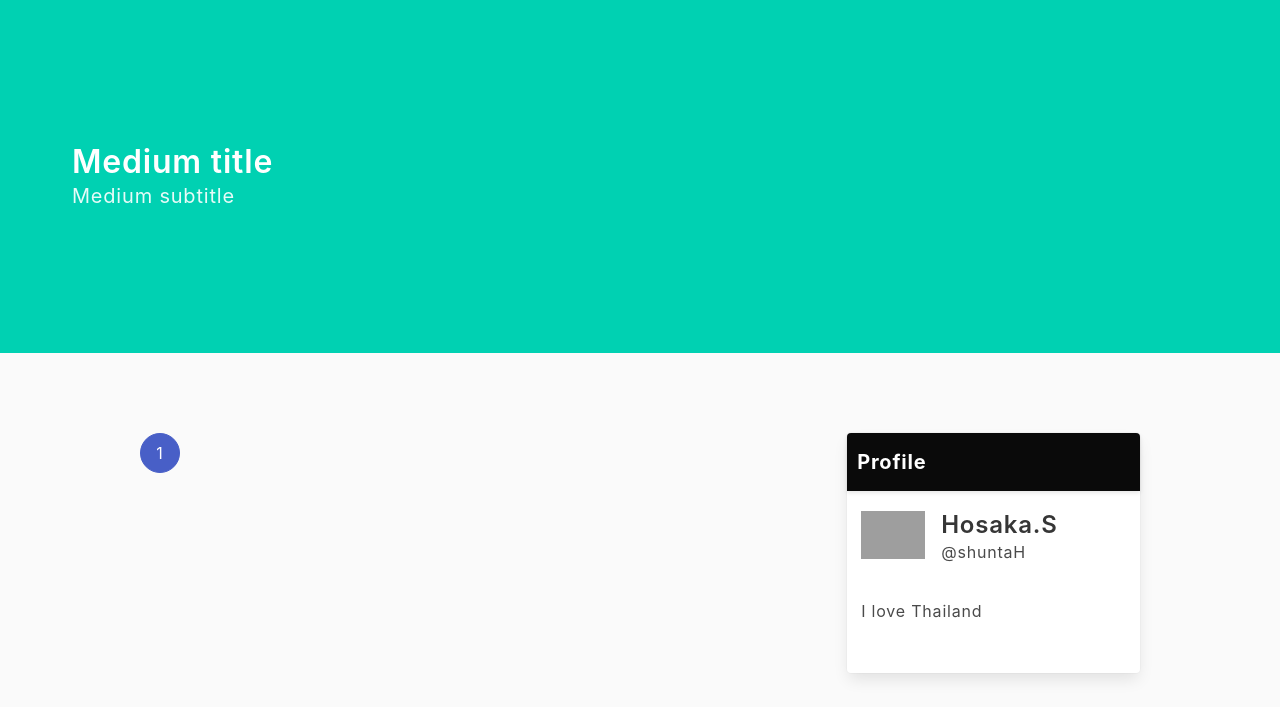
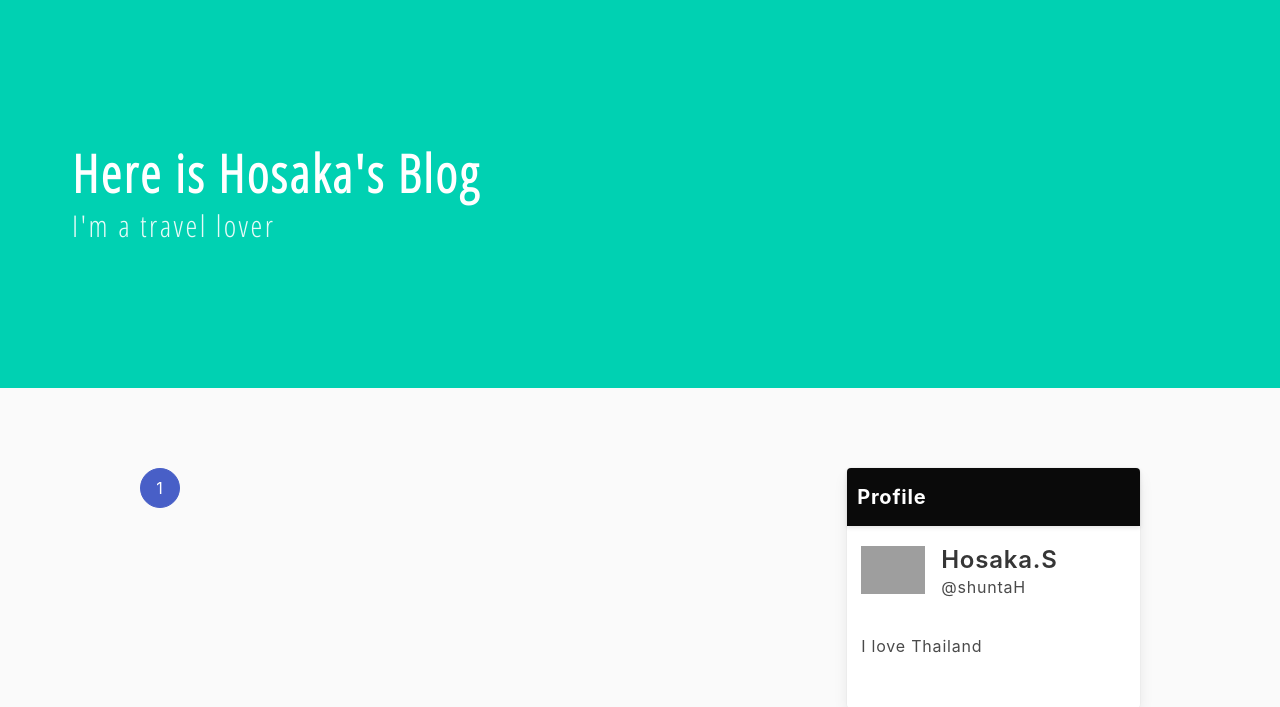
Before and after one commit to ShuntaH/blog_django, a Django app: page / in a window 1280 px wide. Shown: the part 172-879 px from the top of the page. Run offline with Django 3.2, Linux system fonts and the light colour scheme; data that the repository does not hold is empty; style sheets or scripts are compiled from the project's sources; some libraries are stand-ins or nearby versions; some web fonts are replaced; grey boxes are pictures that could not be loaded.

Commit message:
Update: can use

```diff
--- a/project/blog/static/blog/scss/style.scss
+++ b/project/blog/static/blog/scss/style.scss
@@ -1,4 +1,3 @@
-//　記事コンポーネントの間隔は20pxで統一
 $border-color: 0 2px 3px rgba(10, 10, 10, .1), 0 0 0 1px rgba(10, 10, 10, .1);
 
 
@@ -33,9 +32,16 @@ header {
   .hero {
     .hero-body {
       padding: 0 140px;
+      font-family: 'Open Sans Condensed', sans-serif;
+      letter-spacing: 0.15rem;
+      .title {
+        font-size: 52px;
+      }
+      .subtitle {
+        font-size: 30px;
+      }
     }
   }
-
 }
 
 section.wrapper {
--- a/project/blog/templates/blog/base.html
+++ b/project/blog/templates/blog/base.html
@@ -81,8 +81,8 @@
     </nav>
     <section class="hero is-primary is-medium">
       <div class="hero-body">
-        <h1 class="title">Medium title</h1>
-        <h2 class="subtitle">Medium subtitle</h2>
+        <h1 class="title">Here is Hosaka's Blog</h1>
+        <h2 class="subtitle">I'm a travel lover</h2>
       </div>
     </section>
   </header>
```
Also changed, not shown: project/static/blog/scss/style.css (+1 -1 lines), 1 other file.
